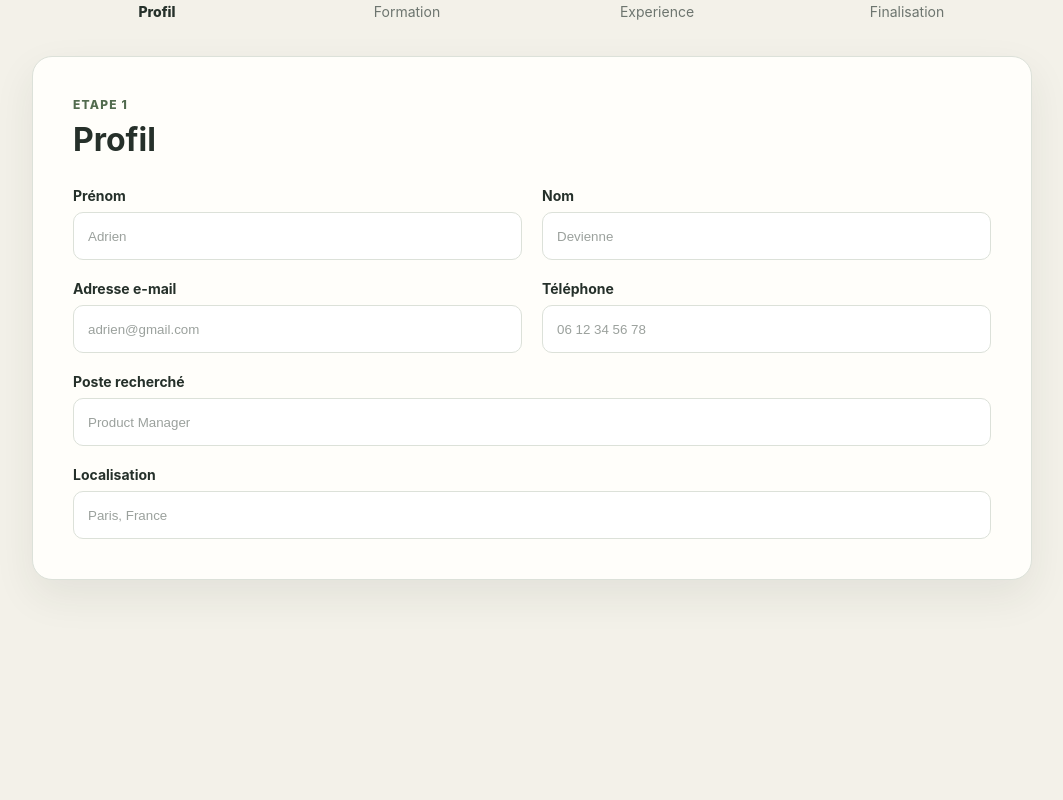
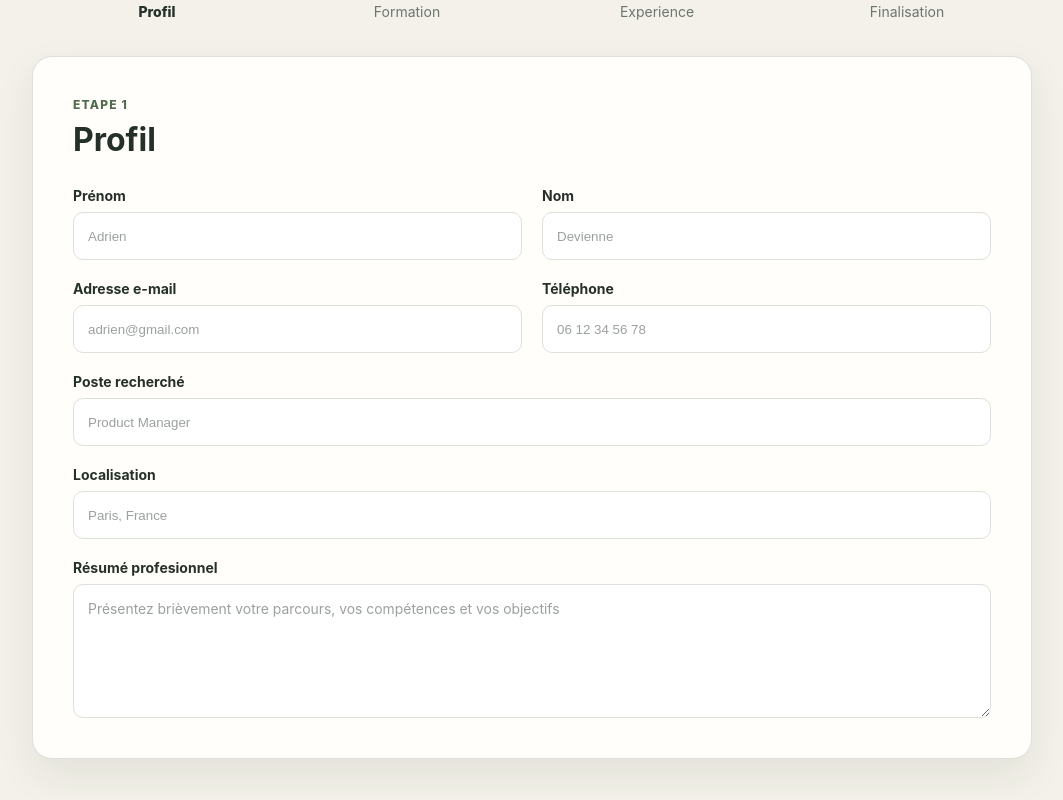
Before and after one commit to adrienrouland-cmyk/CV-Generator, a React (Vite) app: page / in a window 1280 px wide. Shown: the part 272-1072 px from the top of the page, without its empty margins (108-1171 px from the left). Before the commit the page ends 916 px from the top, so only its background shows below. Built offline with nearby package versions, Linux system fonts and the light colour scheme.

Commit message:
feat: add summary to personal information form

```diff
--- a/src/App.css
+++ b/src/App.css
@@ -176,6 +176,33 @@
   grid-column: 1 / -1;
 }
 
+.form-field textarea {
+  min-width: 0;
+  min-height: 130px;
+  border: 1px solid var(--border);
+  border-radius: 10px;
+  padding: 14px;
+  color: var(--text);
+  background-color: white;
+  font: inherit;
+  font-size: 0.87rem;
+  line-height: 1.5;
+  resize: vertical;
+  outline: none;
+  transition:
+    border-color 150ms ease,
+    box-shadow 150ms ease;
+}
+
+.form-field textarea::placeholder {
+  color: #9ba19d;
+}
+
+.form-field textarea:focus {
+  border-color: var(--primary);
+  box-shadow: 0 0 0 4px rgb(82 107 78 / 12%);
+}
+
 @media (max-width: 600px) {
   .app {
     padding: 40px 0;
--- a/src/App.jsx
+++ b/src/App.jsx
@@ -14,6 +14,7 @@ const initialPersonalInfo = {
   phone: '',
   jobTitle: '',
   location: '',
+  summary: '',
 }
 
 function App() {
--- a/src/components/PersonalInfoForm.jsx
+++ b/src/components/PersonalInfoForm.jsx
@@ -26,6 +26,10 @@ export function PersonalInfoForm({personalInfo, onChange})
                 <label htmlFor="location">Localisation</label>
                 <input id="location" type="text" name="location" value={personalInfo.location} onChange={onChange} placeholder="Paris, France" autoComplete="address-level2"/>
             </div>
+            <div className="form-field form-field-full">
+                <label htmlFor="summary">Résumé profesionnel</label>
+                <textarea id="summary" name="summary" value={personalInfo.summary} onChange={onChange} placeholder="Présentez brièvement votre parcours, vos compétences et vos objectifs" rows="5" maxLength="400"/>
+            </div>
         </div>
     );
 }
```
